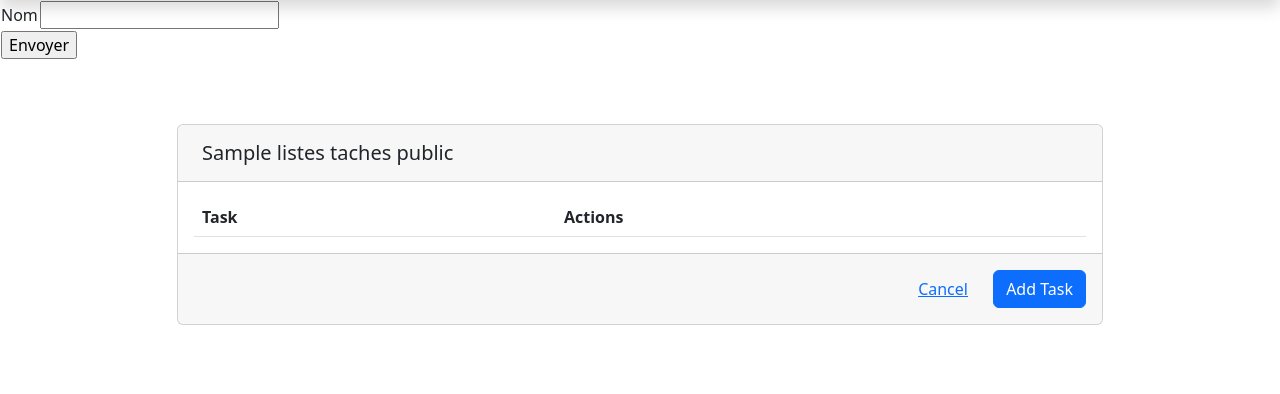
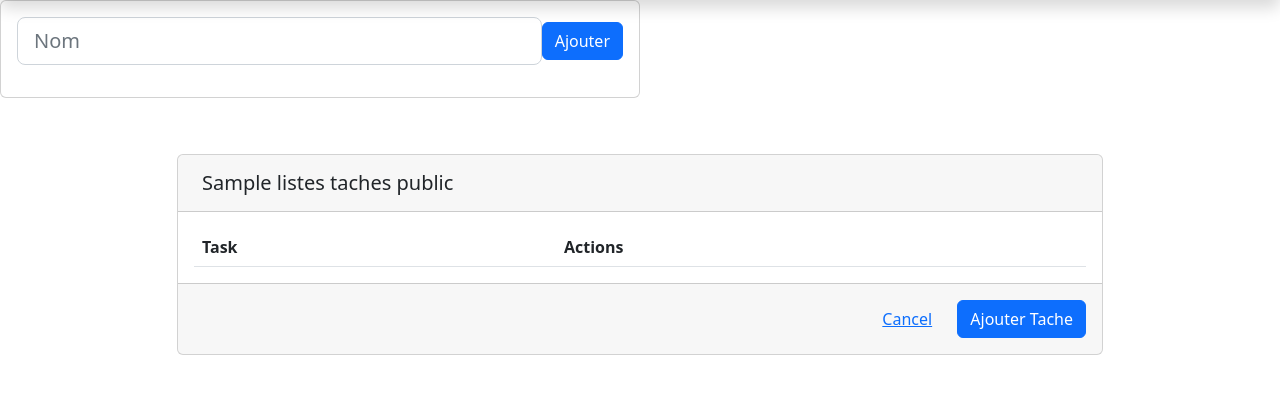
Before and after one commit to zsaoula/ToDoApp_website, a PHP site: template Projet/vues/afficherTaches.php in a window 1280 px wide. Shown: the part 90-484 px from the top of the page. Run offline with PHP 8.4, Linux system fonts and the light colour scheme; the template is opened without the code that fills it: most values are stand-ins (such as "Sample title", 1, 10 or a date in 2020); data that the repository does not hold is empty.

Commit message:
Ajout popup

```diff
--- a/Projet/controleur/Controleur.php
+++ b/Projet/controleur/Controleur.php
@@ -163,7 +163,6 @@ function SupprimerListeTache(){
 	$mdl = new Model();
 
 	$id = $_REQUEST['id'];
-	var_dump($id);
 	$mdl->supprimerListePublic($id);
 
 	$this->AfficherTaches();
--- a/Projet/vues/afficherTaches.php
+++ b/Projet/vues/afficherTaches.php
@@ -50,19 +50,20 @@
 					</div>
 				</div>
 			</nav>
-	<form method="post" name="myform" id="myform">
-		<table> <tr>
-		<td>Nom</td>
-		<td><input name="nomTache"  type="text" size="20"></td>
-		</tr>
-		</table>
-		<table> <tr>
-		<td><input type="submit" value="Envoyer"></td>
-		</td> </tr> </table>
-
-		<!-- action !!!!!!!!!! -->
-		<input type="hidden" name="action" value="ajoutListeTache">
-		</form>
+	<div class="pb-2 w-50 ">
+              <div class="card">
+                <div class="card-body">
+                  <form class="d-flex flex-row align-items-center" method="post">
+                    <input type="text" class="form-control form-control-lg" name="nomTache" id="exampleFormControlInput1"
+                      placeholder="Nom">
+                    <div>
+                      <input type="submit" class="btn btn-primary" value="Ajouter">
+                    </div>
+					<input type="hidden" name="action" value="ajoutListeTache">
+				   </form>
+                </div>
+              </div>
+            </div>
 		<!-- <?php
 			// foreach($listesTachesPublic as $listes)
 			// {
@@ -128,8 +129,26 @@
 
 						</div>
 					<div class="card-footer text-end p-3">
-						<button class="me-2 btn btn-link" name="idSupListe" type="button" href="index.php?action=supprimerListeTache&id=<?php echo $listes->getId();?>" >Cancel</button>
-						<button class="btn btn-primary">Add Task</button>
+						<a class="me-2 btn btn-link" name="idSupListe" type="submit" href="index.php?action=supprimerListeTache&id=<?php echo $listes->getId();?>" >Cancel</a>
+						<!-- Button -->
+						<button type="button" class="btn btn-primary" data-bs-toggle="modal" data-bs-target="#popup">Ajouter Tache</button>
+						<!-- Pop-up -->
+						<div id="popup" class="modal">
+							<div class="modal-dialog modal-dialog-centered">
+								<div class="modal-content">
+									<div class="modal-header">
+										<p> Entête du pop-up </p>
+									</div>
+									<div class="modal-body">
+										<p> Je suis un magnifique pop-up</p>
+									</div>
+									<div class="modal-footer">
+										<p> Footer du pop-up</p>
+										<button type="button" class="btn btn-secondary" data-bs-dismiss="modal">Fermer le popup</button>
+									</div>
+								</div>
+							</div>
+						</div>
 					</div>
 					</div>
 
```
Also changed, not shown: Projet/vues/connexion.php (+4 -4 lines).
